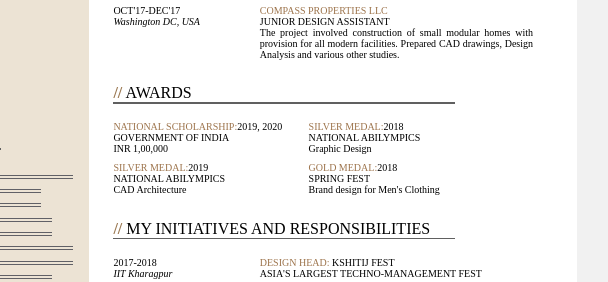
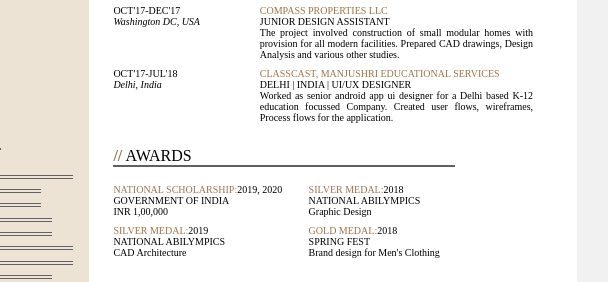
Before and after one commit to obitors/online-cv, a website: page index.html in a window 1280 px wide. Shown: the part 498-780 px from the top of the page, 463-1071 px from the left. Drawn offline with Linux system fonts and the light colour scheme.

Commit message:
Version 1.3

```diff
--- a/index.html
+++ b/index.html
@@ -348,6 +348,27 @@
                             </div>
                         </div>
                     </div>
+                    <div class="item-row">
+                        <div class="left-item">
+                            <div class="item-year">
+                                OCT'17-JUL'18
+                            </div>
+                            <div class="item-place">
+                                Delhi, India
+                            </div>
+                        </div>
+                        <div class="right-item">
+                            <div class="item-heading cv-color2">
+                                Classcast, Manjushri Educational Services
+                            </div>
+                            <div class="item-title">
+                                Delhi | India | UI/UX Designer
+                            </div>
+                            <div class="item-content">
+                                Worked as senior android app ui designer for a Delhi based K-12 education focussed Company. Created user flows, wireframes, Process flows for the application.
+                            </div>
+                        </div>
+                    </div>
                 </div>
                 <div class="my-awards">
                     <div class="heading">
```
